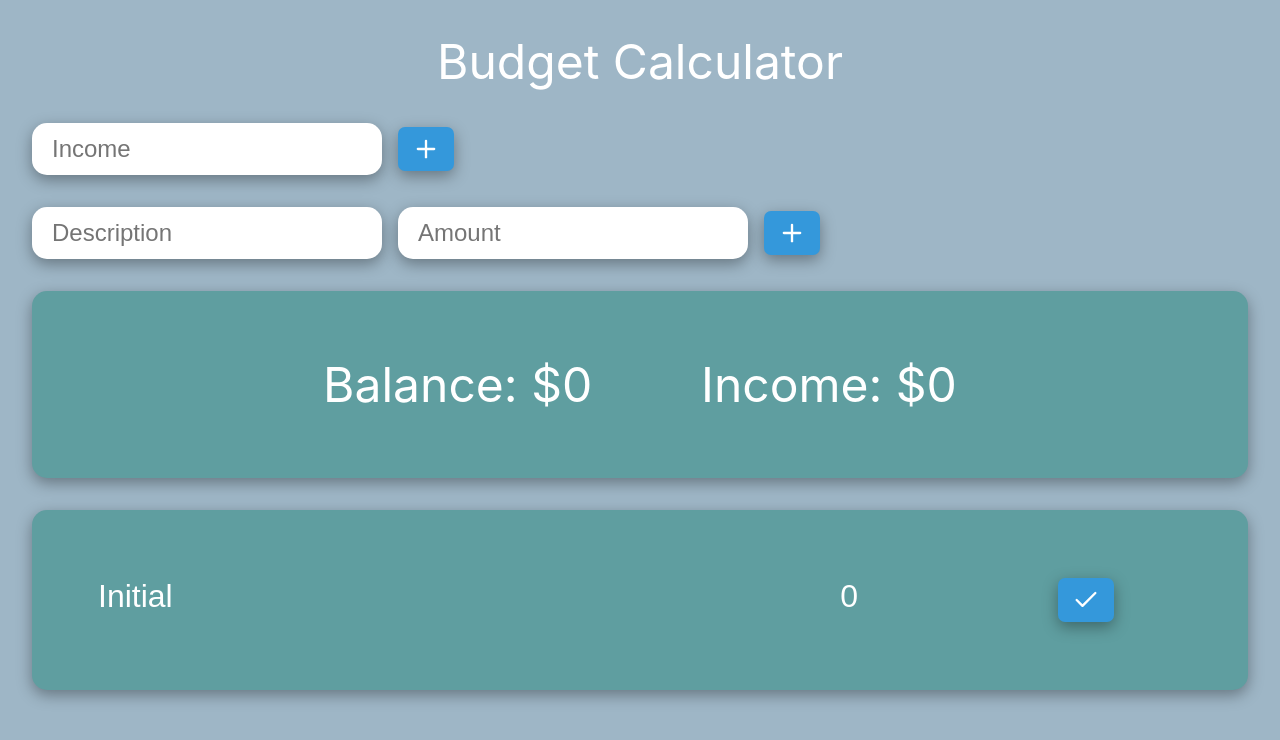
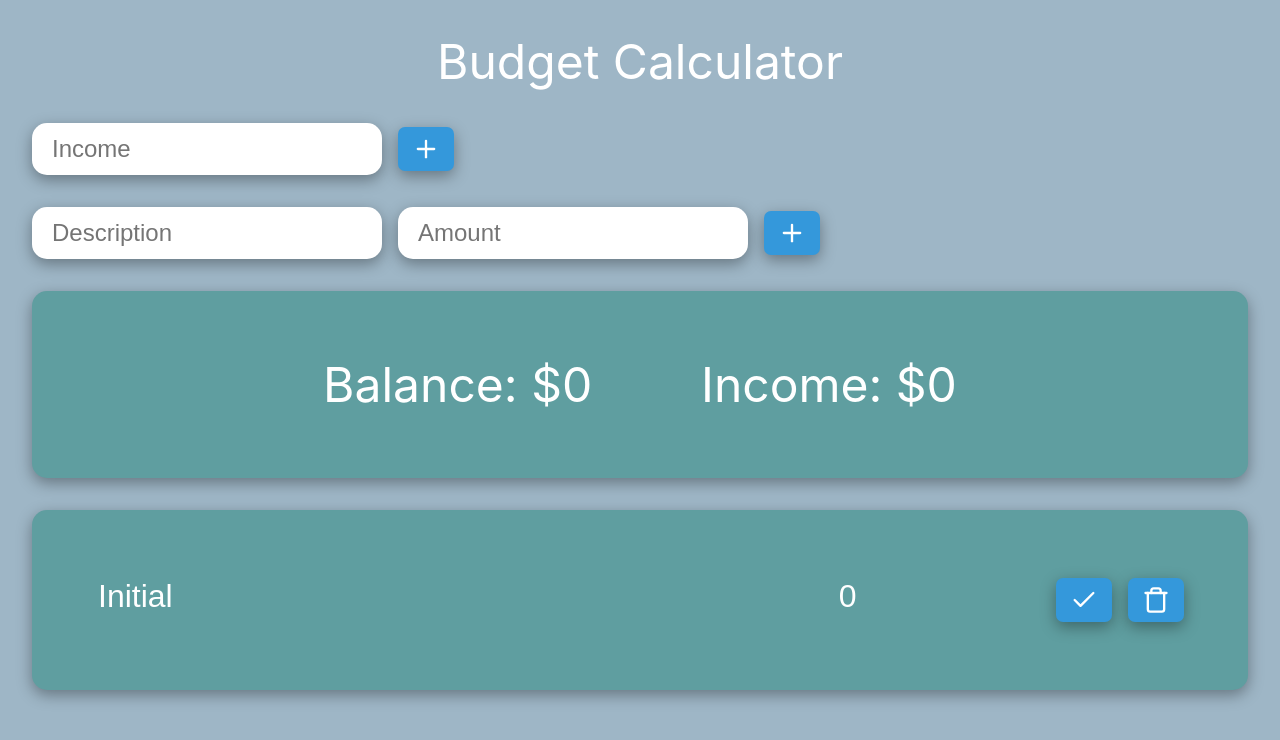
Before and after one commit to cw417/react-budget-calc, a React (Create React App) app in the folder client/: page / in a window 1280 px wide. Both pictures are taken after a click on the element "Initial". Shown: the top 740 px of the page. Built offline with nearby package versions, Linux system fonts and the light colour scheme.

Commit message:
Create method to delete expense

```diff
--- a/client/src/App.tsx
+++ b/client/src/App.tsx
@@ -88,6 +88,14 @@ function App() {
     setExpenses(newExpenses);
   }
 
+  function deleteExpense(id: string) {
+    /**
+     * Delete an expense from the expenses array based on UUID.
+     * @param {string} id    UUID of the expense to delete.
+     */
+    setExpenses(prevExpenses => prevExpenses.filter(expense => expense.id !== id));
+  }
+
   return (
     <div>
       <Header
@@ -113,6 +121,7 @@ function App() {
       <ExpenseList
         expenses={expenses}
         updateExpense={updateExpense}
+        deleteExpense={deleteExpense}
       />
     </div>
   );
--- a/client/src/components/ExpenseItem.tsx
+++ b/client/src/components/ExpenseItem.tsx
@@ -1,13 +1,14 @@
 import React, { useState, useRef, useEffect, Dispatch, SetStateAction } from 'react'
 import { Expense } from '../App';
-import { FiCheck } from 'react-icons/fi';
+import { FiCheck, FiTrash } from 'react-icons/fi';
 
 type Props = {
   expense: Expense;
   updateExpense: Function;
+  deleteExpense: Function;
 }
 
-export default function ExpenseItem({ expense, updateExpense }: Props) {
+export default function ExpenseItem({ expense, updateExpense, deleteExpense }: Props) {
 
   const [editing, setEditing]: [boolean, Dispatch<SetStateAction<boolean>>] = useState(false);
   const descriptionRef = useRef<HTMLInputElement | null>(null);
@@ -28,10 +29,20 @@ export default function ExpenseItem({ expense, updateExpense }: Props) {
   }, [editing, expense.description, expense.amount])
 
   function handleUpdateExpense() {
+    /**
+     * Update the current expense if editing is 'true'.
+     */
     const description = descriptionRef.current!.value;
     const amount = amountRef.current!.value;
     if (editing) updateExpense(expense.id, description, amount);
     toggleEditing();
+  }
+
+  function handleDeleteExpense() {
+    /**
+     * Delete the current expense.
+     */
+    deleteExpense(expense.id);
   }
 
   return (
@@ -39,11 +50,11 @@ export default function ExpenseItem({ expense, updateExpense }: Props) {
       <div className='expense' style={{display: editing ? 'none' : 'flex'}}>
         <span
           className='expense-description'
-          onClick={handleUpdateExpense}
+          onClick={toggleEditing}
         >{expense.description}</span>
         <span
           className='expense-amount'
-          onClick={handleUpdateExpense}
+          onClick={toggleEditing}
         >${expense.amount}</span>
       </div>
       <div className='expense--editing' style={{display: editing ? 'flex' : 'none'}}>
@@ -56,12 +67,17 @@ export default function ExpenseItem({ expense, updateExpense }: Props) {
           ref={amountRef}
         />
       </div>
-      <span className='expense-edit'>
+      <span className='expense-edit flex-row'>
         <button
           className={`button expense-edit--button ${editing ? 'ml-1' : '' }`}
           style={{opacity: editing ? '1' : '0'}}
           onClick={handleUpdateExpense}
         ><FiCheck /></button>
+        <button
+          className={`button expense-edit--button ${editing ? 'ml-1' : '' }`}
+          style={{opacity: editing ? '1' : '0'}}
+          onClick={handleDeleteExpense}
+        ><FiTrash /></button>
       </span>
     </div>
   )
--- a/client/src/components/ExpenseList.tsx
+++ b/client/src/components/ExpenseList.tsx
@@ -4,9 +4,10 @@ import ExpenseItem from './ExpenseItem';
 type Props = {
   expenses: Expense[];
   updateExpense: Function;
+  deleteExpense: Function;
 }
 
-export default function ExpenseList({ expenses, updateExpense }: Props) {
+export default function ExpenseList({ expenses, updateExpense, deleteExpense }: Props) {
 
   function renderExpenseList() {
     return (
@@ -16,6 +17,7 @@ export default function ExpenseList({ expenses, updateExpense }: Props) {
             key={expense.id}
             expense={expense}
             updateExpense={updateExpense}
+            deleteExpense={deleteExpense}
           />
         )
       })
```
